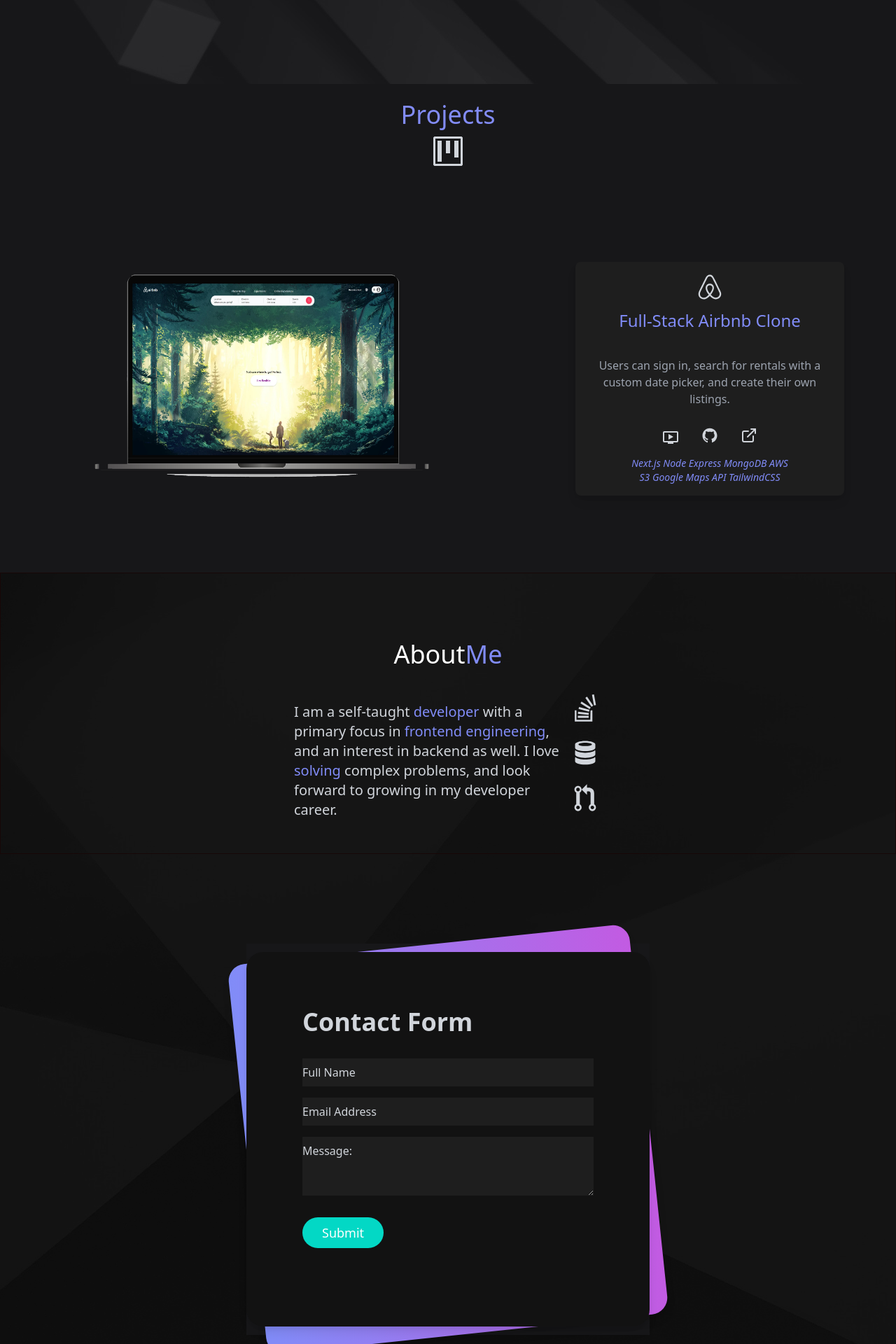
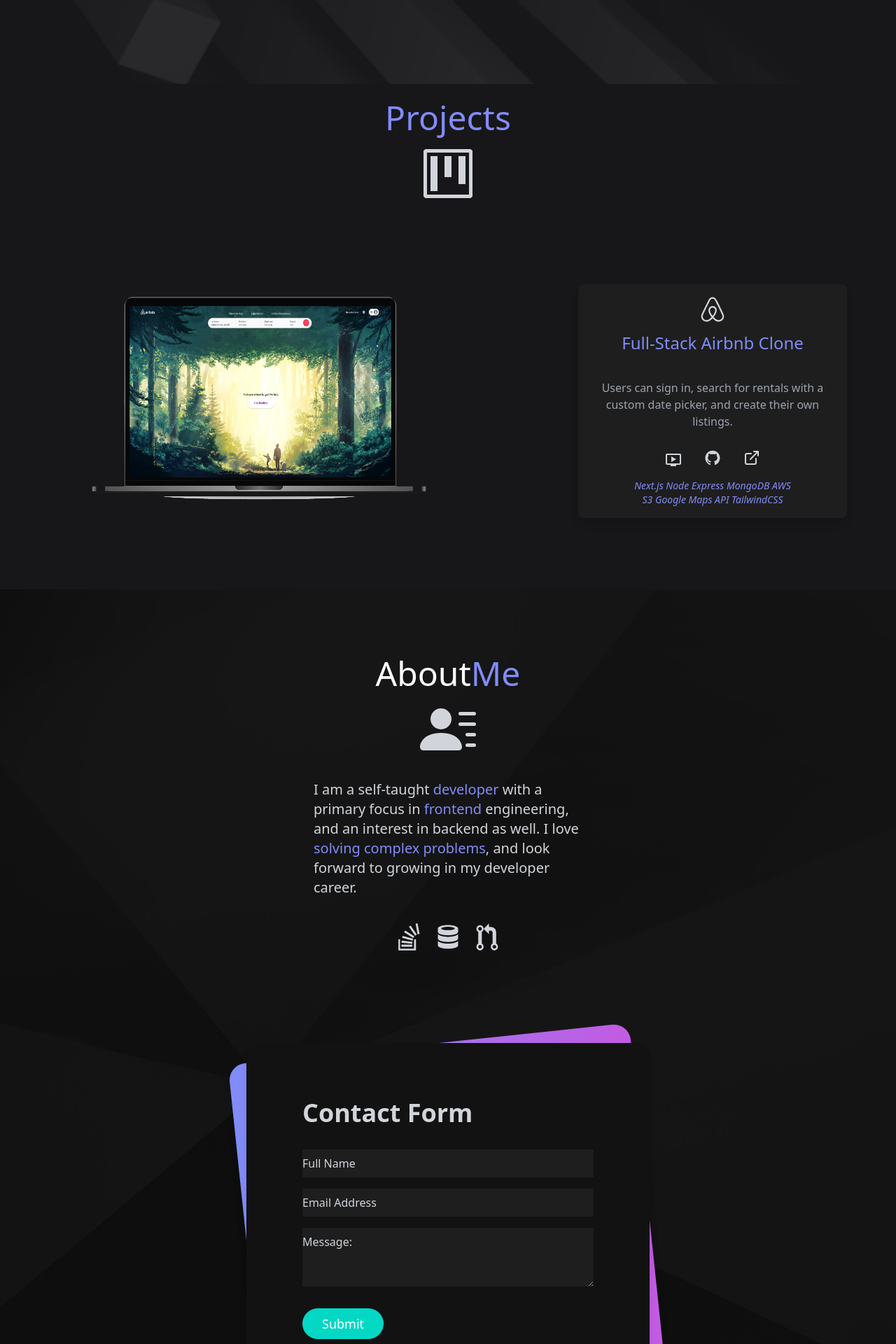
Before and after one commit to coscoaj1/myportfolio, a Next.js app: page / in a window 1280 px wide. Shown: the part 840-2760 px from the top of the page at 70% size. Built offline with nearby package versions, Linux system fonts and the light colour scheme.

Commit message:
dark mode

```diff
--- a/components/About.js
+++ b/components/About.js
@@ -1,6 +1,7 @@
 import React from "react";
 import { DiStackoverflow, DiDatabase, DiGitPullRequest } from "react-icons/di";
 import Contact from "./Contact";
+import { BsPersonLinesFill } from "react-icons/bs";
 
 function About() {
   return (
@@ -10,20 +11,23 @@ function About() {
     >
       <div className="absolute inset-0 bg-black opacity-90 h-[auto]"></div>
 
-      <div className="flex flex-col items-center justify-center w-full border border-red-500">
-        <div className="font-medium text-4xl text-white full mt-24 z-10">
-          About<span className="text-[#818cf8]">Me</span>
+      <div className="flex flex-col items-center justify-center w-full">
+        <div className="w-full flex flex-col gap-4 items-center justify-center">
+          <div className="font-medium text-5xl text-white mt-24 z-10">
+            About<span className="text-[#818cf8]">Me</span>
+          </div>
+          <BsPersonLinesFill className="w-20 h-20 text-gray-300 text-center z-10" />
         </div>
-        <div className="flex gap-2 z-10">
-          <div className="text-xl w-96 my-12 text-gray-300">
+        <div className="flex flex-col z-10">
+          <div className="text-xl w-96 my-8 text-gray-300">
             I am a self-taught <span className="text-[#818cf8]">developer</span>{" "}
             with a primary focus in{" "}
-            <span className="text-[#818cf8]">frontend engineering</span>, and an
+            <span className="text-[#818cf8]">frontend</span> engineering, and an
             interest in backend as well. I love{" "}
-            <span className="text-[#818cf8]">solving</span> complex problems,
+            <span className="text-[#818cf8]">solving complex problems</span>,
             and look forward to growing in my developer career.
           </div>
-          <div className="flex flex-col gap-4 pt-8">
+          <div className="flex flex-row items-center justify-center gap-2">
             <DiStackoverflow className="text-gray-300 w-12 h-12" />
             <DiDatabase className="text-gray-300 w-12 h-12" />
             <DiGitPullRequest className="text-gray-300 w-12 h-12" />
--- a/components/Contact.js
+++ b/components/Contact.js
@@ -19,9 +19,9 @@ function Contact() {
   return (
     <div
       id="contact"
-      className="bg-[#202124] flex flex-col justify-center my-8"
+      className="bg-[#202124] flex flex-col justify-center my-8 rounded-3xl"
     >
-      <div className="relative py-3 sm:max-w-xl mx-auto max-w-sm bg-[#171719]">
+      <div className="relative rounded-3xl sm:max-w-xl mx-auto max-w-sm bg-[#171719]">
         <div className="absolute inset-0 bg-gradient-to-r from-[#818cf8] to-[#c25be2] shadow-lg transform -skew-y-6 sm:skew-y-0 sm:-rotate-6 rounded-3xl"></div>
         <div className="relative px-4 py-6  bg-[#121212] shadow-lg rounded-3xl sm:p-20">
           <div className="max-w-md mx-auto">
--- a/components/Project.js
+++ b/components/Project.js
@@ -7,7 +7,7 @@ import { FaAirbnb } from "react-icons/fa";
 
 function Project({ onClick, projectTitle, projectDescription, projectTech }) {
   return (
-    <div className="p-6 sm:mt-6 flex flex-col sm:flex-row items-center justify-around gap-12 bg-[#171719]  w-full h-auto">
+    <div className="p-4 sm:mt-4 flex flex-col sm:flex-row items-center justify-around gap-12 bg-[#171719]  w-full h-auto">
       <a
         className="rounded-lg "
         target="_blank"
--- a/components/Projects.js
+++ b/components/Projects.js
@@ -15,15 +15,15 @@ function Projects({ handleClick }) {
 
   return (
     <div className="max-w-screen bg-[#171719]">
-      <div className="w-full flex flex-col items-center justify-center gap-2">
+      <div className="w-full flex flex-col items-center justify-center gap-4">
         <div
           id="projects"
-          className="mt-3 pt-3 text-4xl text-center text-[#828cf8] font-medium"
+          className="mt-3 pt-3 text-5xl text-center text-[#828cf8] font-medium"
         >
           Projects
         </div>
         <div className="text-center">
-          <VscProject className="h-12 w-12 text-center text-gray-300" />
+          <VscProject className="h-20 w-20 text-center text-gray-300" />
         </div>
       </div>
       <section className="flex flex-col justify-center items-center sm:h-auto w-screen">
```
